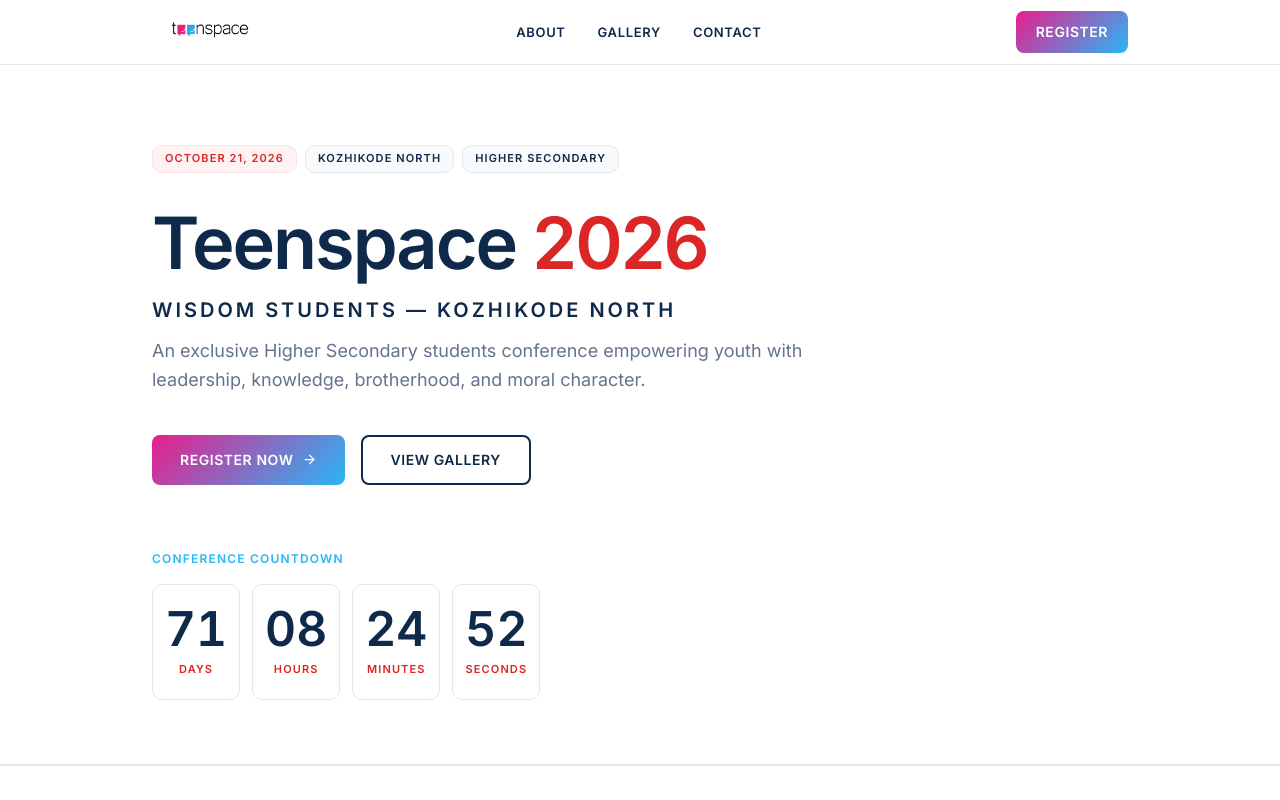
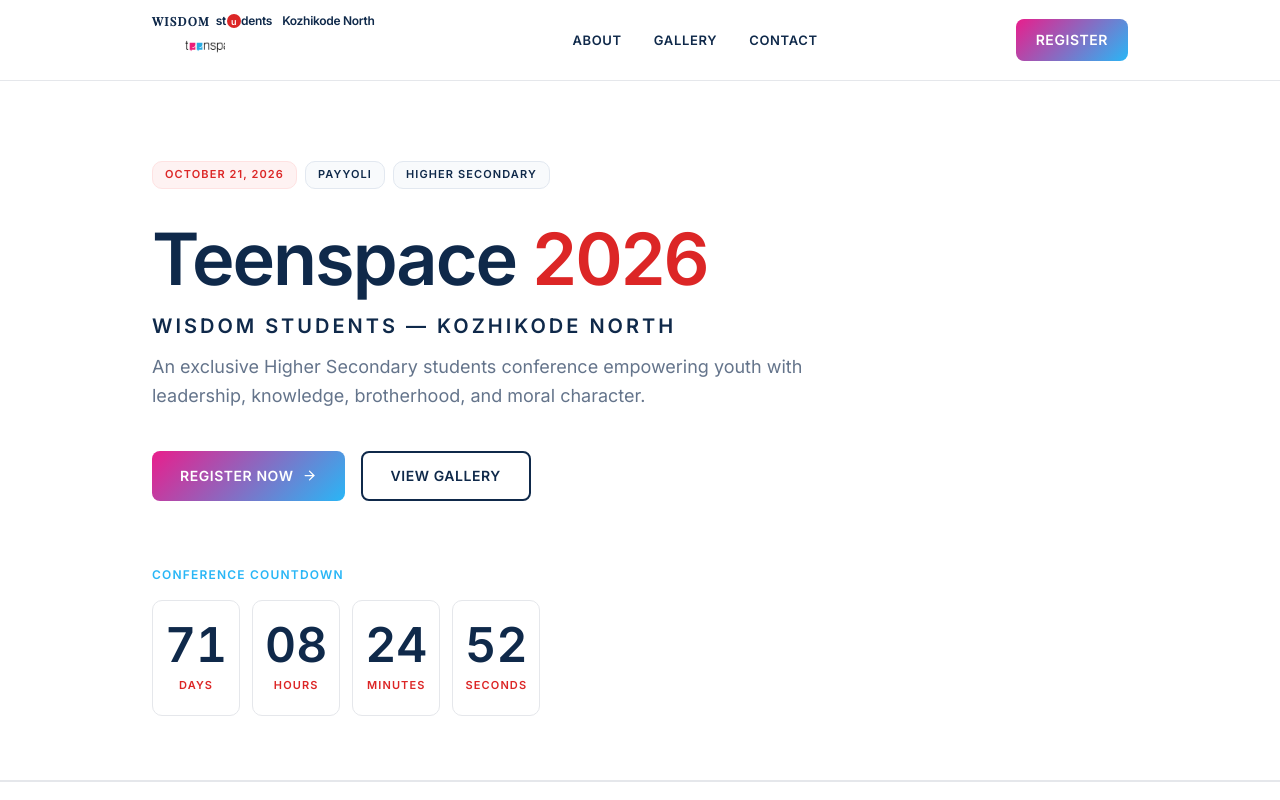
Before and after one commit to Althafx17/teenspace-calicut-north, a React (Vite) app: page / in a window 1280 px wide. Shown: the top 800 px of the page. Built offline with nearby package versions, Linux system fonts and the light colour scheme.

Commit message:
brand: add Wisdom Students Kozhikode North logo lockup above Teenspace logo

```diff
--- a/src/App.tsx
+++ b/src/App.tsx
@@ -3,8 +3,8 @@
 import Hero from '@/components/Hero'
 
 const About        = lazy(() => import('@/components/About'))
+const Registration = lazy(() => import('@/components/Registration'))
 const Highlights   = lazy(() => import('@/components/Highlights'))
-const Registration = lazy(() => import('@/components/Registration'))
 const Contact      = lazy(() => import('@/components/Contact'))
 const Footer       = lazy(() => import('@/components/Footer'))
 
@@ -19,8 +19,8 @@
       <main className="flex-1">
         <Hero />
         <Suspense fallback={<SectionFallback />}><About /></Suspense>
+        <Suspense fallback={<SectionFallback />}><Registration /></Suspense>
         <Suspense fallback={<SectionFallback />}><Highlights /></Suspense>
-        <Suspense fallback={<SectionFallback />}><Registration /></Suspense>
         <Suspense fallback={<SectionFallback />}><Contact /></Suspense>
       </main>
       <Suspense fallback={null}><Footer /></Suspense>
--- a/src/components/Footer.tsx
+++ b/src/components/Footer.tsx
@@ -1,26 +1,19 @@
+import { BrandLogo } from './Navbar'
+
 export default function Footer() {
   return (
     <footer className="bg-white border-t border-[#e5e7eb] py-10">
       <div className="max-w-5xl mx-auto px-6 flex flex-col sm:flex-row items-center justify-between gap-6">
 
-        {/* Logo */}
-        <div className="flex items-center justify-center w-[100px] h-[40px] overflow-hidden">
-          <img
-            src="/TEENSPACE-01-2.png"
-            alt="Teenspace Logo"
-            width={100}
-            height={40}
-            decoding="async"
-            className="h-10 w-auto object-contain scale-[1.8] origin-center"
-          />
-        </div>
+        {/* Brand Logo */}
+        <BrandLogo />
 
         {/* Links */}
         <div className="flex items-center gap-6 text-[13px] font-semibold">
-          <a href="#about"    className="text-[#64748b] hover:text-[#dc2626] transition-colors">About</a>
-          <a href="#gallery"  className="text-[#64748b] hover:text-[#dc2626] transition-colors">Gallery</a>
-          <a href="#register" className="text-[#64748b] hover:text-[#dc2626] transition-colors">Register</a>
-          <a href="#contact"  className="text-[#64748b] hover:text-[#dc2626] transition-colors">Contact</a>
+          <a href="#about"    className="text-[#64748b] hover:text-[#29b6f6] transition-colors">About</a>
+          <a href="#gallery"  className="text-[#64748b] hover:text-[#29b6f6] transition-colors">Gallery</a>
+          <a href="#register" className="text-[#64748b] hover:text-[#29b6f6] transition-colors">Register</a>
+          <a href="#contact"  className="text-[#64748b] hover:text-[#29b6f6] transition-colors">Contact</a>
         </div>
 
         {/* Copyright */}
--- a/src/components/Hero.tsx
+++ b/src/components/Hero.tsx
@@ -12,7 +12,7 @@
             October 21, 2026
           </span>
           <span className="inline-flex items-center px-3 py-1 rounded-md bg-slate-50 text-[#0f294a] text-[11px] font-bold uppercase tracking-widest border border-slate-200">
-            Kozhikode North
+            PAYYOLI
           </span>
           <span className="inline-flex items-center px-3 py-1 rounded-md bg-slate-50 text-[#0f294a] text-[11px] font-bold uppercase tracking-widest border border-slate-200">
             Higher Secondary
--- a/src/components/Navbar.tsx
+++ b/src/components/Navbar.tsx
@@ -1,5 +1,38 @@
 import { useState } from 'react'
 import { Menu, X } from 'lucide-react'
+
+export function BrandLogo({ align = 'start' }: { align?: 'start' | 'center' }) {
+  const isCenter = align === 'center'
+  return (
+    <div className={`flex flex-col ${isCenter ? 'items-center text-center' : 'items-start'} justify-center select-none`}>
+      {/* Top Branding Line: WISDOM students Kozhikode North */}
+      <div className="flex items-center gap-1.5 text-[11px] sm:text-[12px] leading-none mb-0.5">
+        <span className="font-serif font-black tracking-widest text-[#0f294a]">
+          WISDOM
+        </span>
+        <span className="font-black text-[#0f294a] flex items-center tracking-tight">
+          st<span className="inline-flex items-center justify-center w-3.5 h-3.5 rounded-full bg-[#dc2626] text-white text-[9px] font-black mx-[0.5px] leading-none">u</span>dents
+        </span>
+        <span className="font-extrabold text-[#0f294a] ml-1 tracking-tight">
+          Kozhikode North
+        </span>
+      </div>
+
+      {/* Bottom Logo: Teenspace */}
+      <div className="h-[32px] sm:h-[36px] overflow-hidden flex items-center justify-start">
+        <img
+          src="/TEENSPACE-01-2.png"
+          alt="Teenspace Logo"
+          width={110}
+          height={36}
+          fetchPriority="high"
+          decoding="sync"
+          className="h-[32px] sm:h-[36px] w-auto object-contain scale-[1.65] origin-left"
+        />
+      </div>
+    </div>
+  )
+}
 
 export default function Navbar() {
   const [open, setOpen] = useState(false)
@@ -13,19 +46,11 @@
   return (
     <>
       <header className="sticky top-0 z-50 bg-white border-b border-[#e5e7eb]">
-        <nav className="max-w-5xl mx-auto px-6 h-16 flex items-center justify-between">
+        <nav className="max-w-5xl mx-auto px-6 h-20 flex items-center justify-between">
 
           {/* Logo */}
-          <a href="#home" className="flex items-center justify-center w-[110px] h-[44px] overflow-hidden">
-            <img
-              src="/TEENSPACE-01-2.png"
-              alt="Teenspace Logo"
-              width={110}
-              height={44}
-              fetchPriority="high"
-              decoding="sync"
-              className="h-[44px] w-auto object-contain scale-[1.8] origin-center"
-            />
+          <a href="#home" className="flex items-center">
+            <BrandLogo />
           </a>
 
           {/* Desktop Links */}
@@ -34,7 +59,7 @@
               <a
                 key={l.label}
                 href={l.href}
-                className="text-[13px] font-semibold uppercase tracking-wider text-[#0f294a] hover:text-[#dc2626] transition-colors"
+                className="text-[13px] font-semibold uppercase tracking-wider text-[#0f294a] hover:text-[#29b6f6] transition-colors"
               >
                 {l.label}
               </a>
@@ -52,7 +77,7 @@
             className="md:hidden text-[#0f294a] p-1"
             aria-label="Toggle menu"
           >
-            {open ? <X size={20} /> : <Menu size={20} />}
+            {open ? <X size={22} /> : <Menu size={22} />}
           </button>
         </nav>
       </header>
@@ -60,20 +85,23 @@
       {/* Mobile Drawer */}
       {open && (
         <div className="fixed inset-0 z-40 bg-white flex flex-col items-center justify-center gap-8 md:hidden">
+          <BrandLogo align="center" />
+          <div className="flex flex-col items-center gap-6 mt-4">
             {links.map(l => (
               <a
                 key={l.label}
                 href={l.href}
                 onClick={() => setOpen(false)}
-              className="text-2xl font-bold text-[#0f294a] hover:text-[#dc2626] transition-colors"
+                className="text-2xl font-bold text-[#0f294a] hover:text-[#29b6f6] transition-colors"
               >
                 {l.label}
               </a>
             ))}
+          </div>
           <a
             href="#register"
             onClick={() => setOpen(false)}
-            className="btn-primary mt-4 w-52 justify-center"
+            className="btn-primary mt-2 w-52 justify-center"
           >
             Register Now
           </a>
```
Lines whose indentation alone changed are shown as unchanged.
